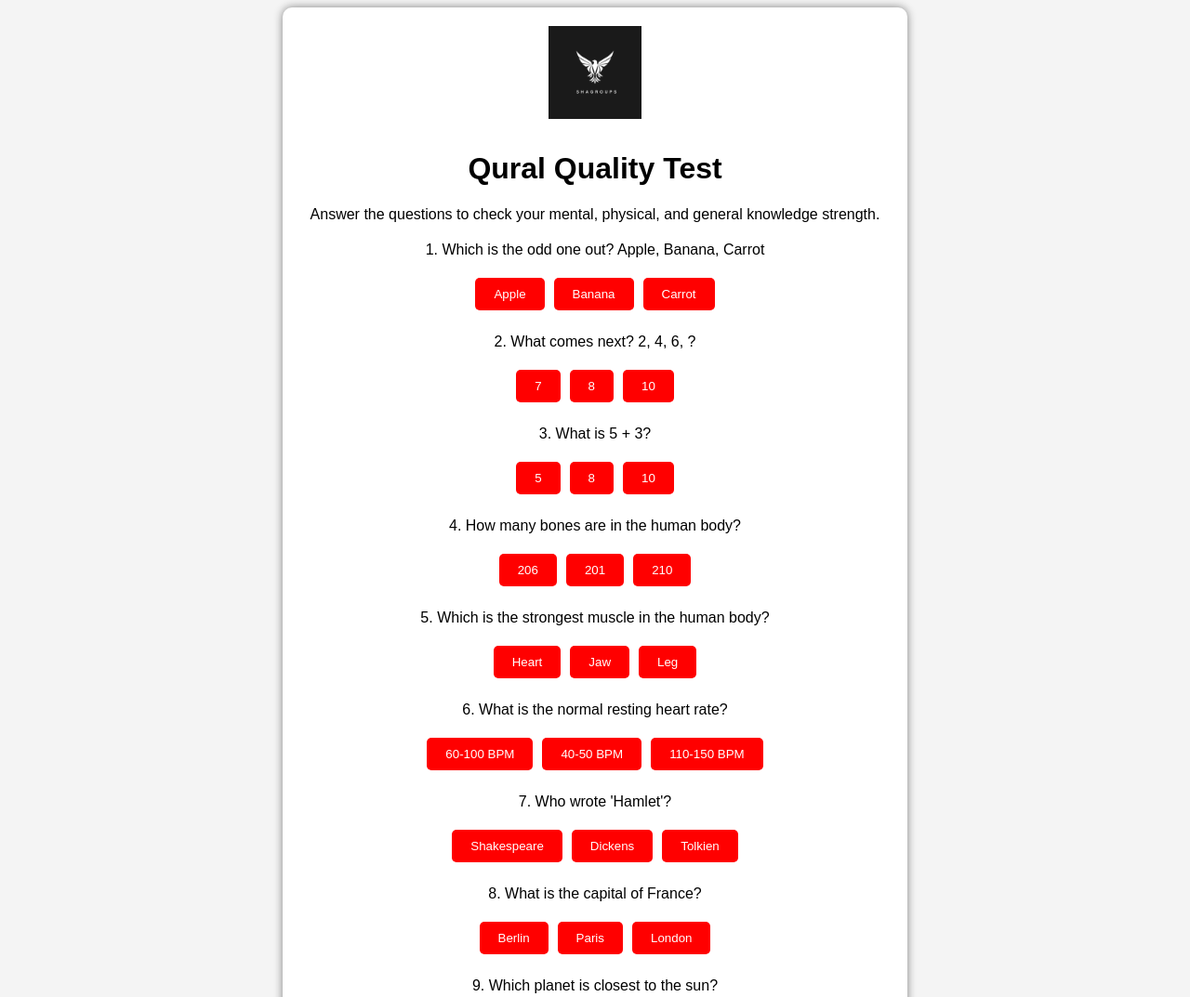
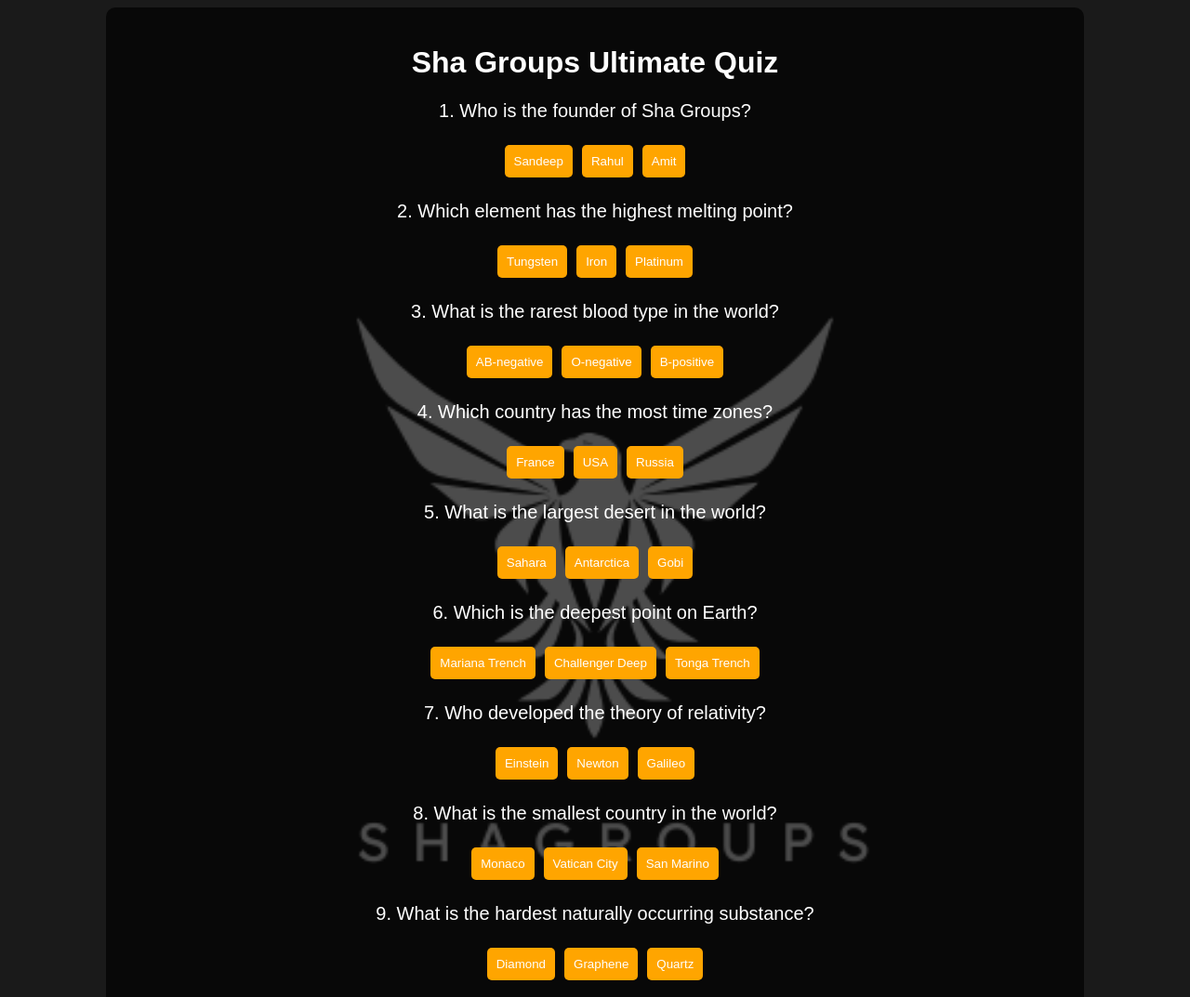
Before and after one commit to sha7305/qural-quality-check, a plain HTML site: page index.html in a window 1280 px wide. Shown: the top 1073 px of the page at 93% size. Drawn offline with Linux system fonts and the light colour scheme.

```diff
--- a/index.html
+++ b/index.html
@@ -3,24 +3,119 @@
 <head>
     <meta charset="UTF-8">
     <meta name="viewport" content="width=device-width, initial-scale=1.0">
-    <title>Qural Quality Test</title>
-    <link rel="stylesheet" href="style.css">
+    <title>Sha Groups Quiz</title>
+    <style>
+        body {
+            background: url('1.png') no-repeat center center fixed;
+            background-size: cover;
+            font-family: Arial, sans-serif;
+            text-align: center;
+            color: white;
+        }
+        .quiz-container {
+            background: rgba(0, 0, 0, 0.7);
+            padding: 20px;
+            width: 80%;
+            margin: auto;
+            border-radius: 10px;
+        }
+        .question {
+            font-size: 20px;
+            margin: 20px 0;
+        }
+        .option {
+            background-color: orange;
+            color: white;
+            padding: 10px;
+            border: none;
+            cursor: pointer;
+            margin: 5px;
+            border-radius: 5px;
+        }
+        .option:hover { background-color: yellow; }
+        .correct { background-color: green !important; }
+        .wrong { background-color: red !important; }
+        #result {
+            font-size: 24px;
+            margin-top: 20px;
+            font-weight: bold;
+        }
+    </style>
 </head>
 <body>
-
-    <div class="container">
-        <img src="1.png" alt="Loan Image" class="logo">
-        <h1>Qural Quality Test</h1>
-        <p>Answer the questions to check your mental, physical, and general knowledge strength.</p>
-
-        <div id="quiz-container"></div>
-
-        <button onclick="checkResults()" id="submit-btn">Submit</button>
-
-        <div id="result"></div>
+    <div class="quiz-container">
+        <h1>Sha Groups Ultimate Quiz</h1>
+        <div id="quiz"></div>
+        <button onclick="submitQuiz()">Submit</button>
+        <p id="result"></p>
     </div>
 
-    <script src="script.js"></script>
+    <script>
+        const questions = [
+            { q: "Who is the founder of Sha Groups?", options: ["Sandeep", "Rahul", "Amit"], answer: "Sandeep" },
+            { q: "Which element has the highest melting point?", options: ["Tungsten", "Iron", "Platinum"], answer: "Tungsten" },
+            { q: "What is the rarest blood type in the world?", options: ["AB-negative", "O-negative", "B-positive"], answer: "AB-negative" },
+            { q: "Which country has the most time zones?", options: ["France", "USA", "Russia"], answer: "France" },
+            { q: "What is the largest desert in the world?", options: ["Sahara", "Antarctica", "Gobi"], answer: "Antarctica" },
+            { q: "Which is the deepest point on Earth?", options: ["Mariana Trench", "Challenger Deep", "Tonga Trench"], answer: "Challenger Deep" },
+            { q: "Who developed the theory of relativity?", options: ["Einstein", "Newton", "Galileo"], answer: "Einstein" },
+            { q: "What is the smallest country in the world?", options: ["Monaco", "Vatican City", "San Marino"], answer: "Vatican City" },
+            { q: "What is the hardest naturally occurring substance?", options: ["Diamond", "Graphene", "Quartz"], answer: "Diamond" },
+            { q: "Which is the longest river in the world?", options: ["Amazon", "Nile", "Yangtze"], answer: "Nile" },
+            { q: "What is the hottest planet in the solar system?", options: ["Mercury", "Venus", "Mars"], answer: "Venus" },
+            { q: "Which gas is most abundant in Earth's atmosphere?", options: ["Oxygen", "Nitrogen", "Carbon Dioxide"], answer: "Nitrogen" },
+            { q: "Who painted the Mona Lisa?", options: ["Van Gogh", "Da Vinci", "Picasso"], answer: "Da Vinci" },
+            { q: "Which is the strongest muscle in the human body?", options: ["Tongue", "Jaw Muscle", "Heart"], answer: "Jaw Muscle" },
+            { q: "Who was the first person to walk on the moon?", options: ["Neil Armstrong", "Buzz Aldrin", "Michael Collins"], answer: "Neil Armstrong" },
+            { q: "What is the chemical symbol for gold?", options: ["Au", "Ag", "Pb"], answer: "Au" },
+            { q: "What is the world's most spoken language?", options: ["English", "Mandarin Chinese", "Spanish"], answer: "Mandarin Chinese" },
+            { q: "What is the capital of Canada?", options: ["Toronto", "Vancouver", "Ottawa"], answer: "Ottawa" },
+            { q: "What is the largest organ in the human body?", options: ["Liver", "Skin", "Heart"], answer: "Skin" },
+            { q: "What is the currency of Japan?", options: ["Yuan", "Won", "Yen"], answer: "Yen" }
+        ];
 
+        function loadQuiz() {
+            let quizDiv = document.getElementById("quiz");
+            quizDiv.innerHTML = "";
+            questions.forEach((q, index) => {
+                let questionHTML = `<div class='question'>${index + 1}. ${q.q}</div>`;
+                q.options.forEach(option => {
+                    questionHTML += `<button class='option' onclick='selectAnswer(this, ${index})'>${option}</button>`;
+                });
+                quizDiv.innerHTML += questionHTML;
+            });
+        }
+
+        function selectAnswer(btn, index) {
+            let options = btn.parentNode.getElementsByClassName("option");
+            for (let option of options) {
+                option.style.backgroundColor = "orange";
+            }
+            btn.style.backgroundColor = "yellow";
+            questions[index].selected = btn.innerText;
+        }
+
+        function submitQuiz() {
+            let correctCount = 0;
+            let allOptions = document.getElementsByClassName("option");
+            for (let i = 0; i < questions.length; i++) {
+                let selected = questions[i].selected || "";
+                let correct = questions[i].answer;
+                for (let option of allOptions) {
+                    if (option.innerText === correct) {
+                        option.classList.add("correct");
+                    }
+                    if (option.innerText === selected && selected !== correct) {
+                        option.classList.add("wrong");
+                    }
+                }
+                if (selected === correct) correctCount++;
+            }
+            let resultText = correctCount > 18 ? "Excellent!" : correctCount > 12 ? "Great Job!" : correctCount > 8 ? "Good Try!" : "Keep Practicing!";
+            document.getElementById("result").innerText = `You scored ${correctCount}/20. ${resultText}`;
+        }
+
+        window.onload = loadQuiz;
+    </script>
 </body>
 </html>
```
